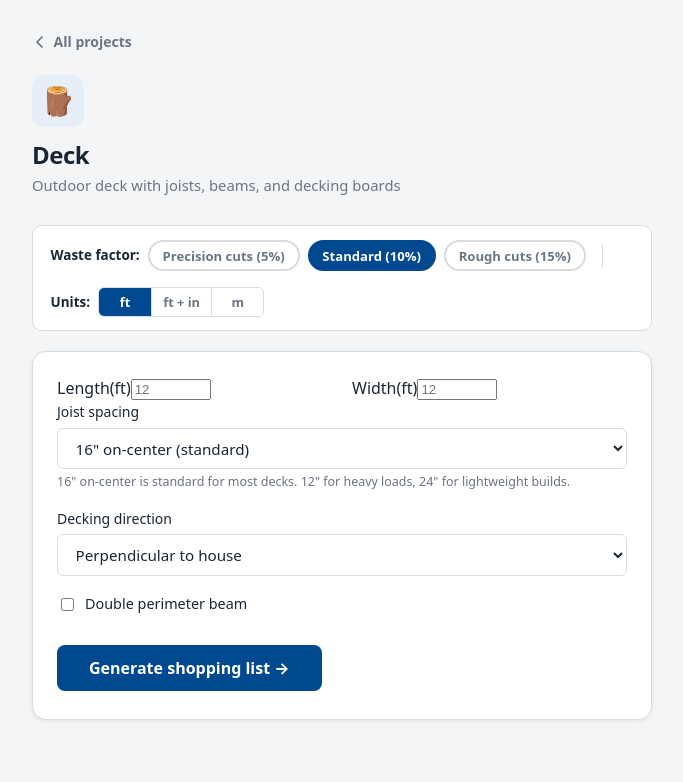
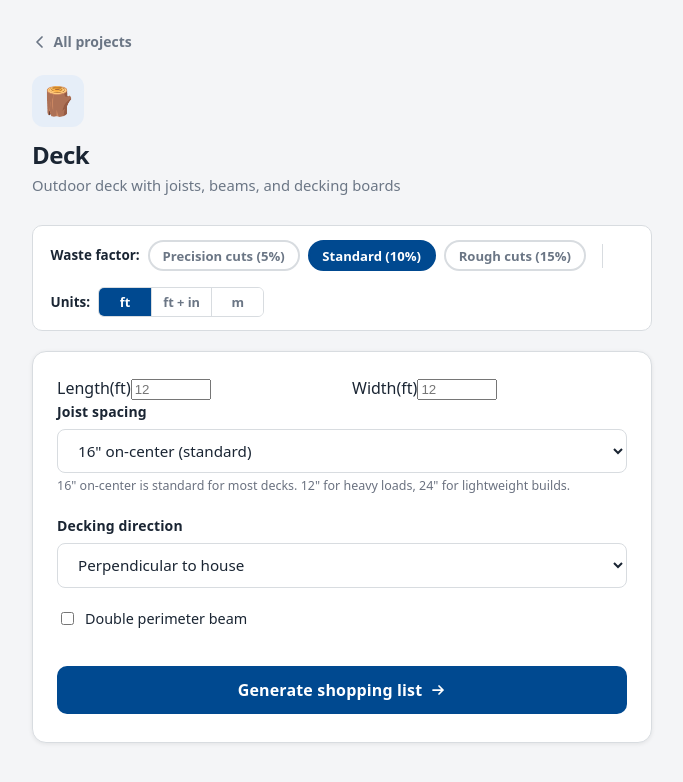
Before and after one commit to prod-slixk/lumber-load-planner, a React (Vite) app: page / in a window 1280 px wide. Both pictures are taken after a click on the button 344 px from the left and 373 px from the top of the page. Shown: the top 782 px of the page, without its empty margins (298-981 px from the left). Built offline with nearby package versions, Linux system fonts and the light colour scheme; no server answers.

Commit message:
feat: polish forms — SubmitButton, shared styles, eslint fixes

```diff
--- a/src/components/forms/DeckForm.tsx
+++ b/src/components/forms/DeckForm.tsx
@@ -7,7 +7,8 @@ import { calculateDeck } from '../../lib/calculations'
 import { useLLPStore } from '../../store'
 import { FormField } from './FormField'
 import { UnitInput } from './UnitInput'
-import { selectStyle, submitBtnStyle, previewBoxStyle, gridTwoStyle } from './shared'
+import { selectStyle, previewBoxStyle, gridTwoStyle } from './shared'
+import { SubmitButton } from './SubmitButton'
 
 const schema = z.object({
   lengthFt: z.coerce
@@ -127,7 +128,7 @@ export default function DeckForm({ onSubmit }: Props) {
         </div>
       )}
 
-      <button type="submit" style={submitBtnStyle}>Generate shopping list →</button>
+      <SubmitButton />
     </form>
   )
 }
--- a/src/components/forms/FenceForm.tsx
+++ b/src/components/forms/FenceForm.tsx
@@ -7,7 +7,8 @@ import { calculateFence } from '../../lib/calculations'
 import { useLLPStore } from '../../store'
 import { FormField } from './FormField'
 import { UnitInput } from './UnitInput'
-import { inputStyle, selectStyle, submitBtnStyle, previewBoxStyle, gridTwoStyle } from './shared'
+import { inputStyle, selectStyle, previewBoxStyle, gridTwoStyle } from './shared'
+import { SubmitButton } from './SubmitButton'
 
 const schema = z.object({
   runLengthFt: z.coerce
@@ -138,7 +139,7 @@ export default function FenceForm({ onSubmit }: Props) {
         </div>
       )}
 
-      <button type="submit" style={submitBtnStyle}>Generate shopping list →</button>
+      <SubmitButton />
     </form>
   )
 }
--- a/src/components/forms/FormField.tsx
+++ b/src/components/forms/FormField.tsx
@@ -14,10 +14,17 @@ interface FormFieldProps {
  */
 export function FormField({ id, label, error, hint, children }: FormFieldProps) {
   return (
-    <div style={{ marginBottom: '1.1rem' }}>
+    <div style={{ marginBottom: '1.25rem' }}>
       <label
         htmlFor={id}
-        style={{ display: 'block', fontWeight: 500, marginBottom: '0.3rem', fontSize: '0.875rem' }}
+        style={{
+          display: 'block',
+          fontWeight: 600,
+          marginBottom: '0.35rem',
+          fontSize: '0.875rem',
+          color: '#1A2533',
+          letterSpacing: '0.01em',
+        }}
       >
         {label}
       </label>
@@ -25,7 +32,7 @@ export function FormField({ id, label, error, hint, children }: FormFieldProps)
       {children}
 
       {hint && (
-        <p style={{ margin: '0.2rem 0 0', fontSize: '0.78rem', color: '#6b7280', lineHeight: 1.4 }}>
+        <p style={{ margin: '0.25rem 0 0', fontSize: '0.78rem', color: '#6b7280', lineHeight: 1.45 }}>
           {hint}
         </p>
       )}
@@ -33,7 +40,7 @@ export function FormField({ id, label, error, hint, children }: FormFieldProps)
         <p
           role="alert"
           aria-live="polite"
-          style={{ margin: '0.2rem 0 0', fontSize: '0.78rem', color: '#dc2626' }}
+          style={{ margin: '0.25rem 0 0', fontSize: '0.78rem', color: '#dc2626', fontWeight: 500 }}
         >
           {error}
         </p>
--- a/src/components/forms/FramingWallForm.tsx
+++ b/src/components/forms/FramingWallForm.tsx
@@ -7,7 +7,8 @@ import { calculateFramingWall } from '../../lib/calculations'
 import { useLLPStore } from '../../store'
 import { FormField } from './FormField'
 import { UnitInput } from './UnitInput'
-import { inputStyle, submitBtnStyle, previewBoxStyle, gridTwoStyle } from './shared'
+import { inputStyle, previewBoxStyle, gridTwoStyle } from './shared'
+import { SubmitButton } from './SubmitButton'
 
 const OC_OPTIONS = [12, 16, 24] as const
 
@@ -130,7 +131,7 @@ export default function FramingWallForm({ onSubmit }: Props) {
         </div>
       )}
 
-      <button type="submit" style={submitBtnStyle}>Generate shopping list →</button>
+      <SubmitButton />
     </form>
   )
 }
--- a/src/components/forms/RaisedGardenBedForm.tsx
+++ b/src/components/forms/RaisedGardenBedForm.tsx
@@ -7,7 +7,8 @@ import { calculateRaisedBed } from '../../lib/calculations'
 import { useLLPStore } from '../../store'
 import { FormField } from './FormField'
 import { UnitInput } from './UnitInput'
-import { inputStyle, selectStyle, submitBtnStyle, previewBoxStyle, gridTwoStyle } from './shared'
+import { inputStyle, selectStyle, previewBoxStyle, gridTwoStyle } from './shared'
+import { SubmitButton } from './SubmitButton'
 
 const BOARD_SIZES = ['2x6', '2x8', '2x10', '2x12'] as const
 
@@ -106,7 +107,7 @@ export default function RaisedGardenBedForm({ onSubmit }: Props) {
         </div>
       )}
 
-      <button type="submit" style={submitBtnStyle}>Generate shopping list →</button>
+      <SubmitButton />
     </form>
   )
 }
--- a/src/components/forms/ShedFloorForm.tsx
+++ b/src/components/forms/ShedFloorForm.tsx
@@ -6,7 +6,8 @@ import type { ShedFloorDimensions } from '../../types'
 import { calculateShedFloor } from '../../lib/calculations'
 import { useLLPStore } from '../../store'
 import { UnitInput } from './UnitInput'
-import { inputStyle, checkboxRowStyle, submitBtnStyle, previewBoxStyle, gridTwoStyle } from './shared'
+import { inputStyle, checkboxRowStyle, previewBoxStyle, gridTwoStyle } from './shared'
+import { SubmitButton } from './SubmitButton'
 
 const JOIST_OC_OPTIONS = [12, 16, 24] as const
 
@@ -124,7 +125,7 @@ export default function ShedFloorForm({ onSubmit }: Props) {
         </div>
       )}
 
-      <button type="submit" style={submitBtnStyle}>Generate shopping list →</button>
+      <SubmitButton />
     </form>
   )
 }
--- /dev/null
+++ b/src/components/forms/SubmitButton.tsx
@@ -0,0 +1,40 @@
+import { useState } from 'react'
+import { submitBtnStyle } from './shared'
+
+interface Props {
+  label?: string
+}
+
+export function SubmitButton({ label = 'Generate shopping list' }: Props) {
+  const [hovered, setHovered] = useState(false)
+  const [active, setActive] = useState(false)
+
+  return (
+    <button
+      type="submit"
+      style={{
+        ...submitBtnStyle,
+        background: active ? '#002f5c' : hovered ? '#003a70' : '#004990',
+        transform: active ? 'translateY(1px)' : hovered ? 'translateY(-1px)' : 'none',
+        boxShadow: hovered && !active
+          ? '0 4px 12px rgba(0,73,144,0.25)'
+          : 'none',
+      }}
+      onMouseEnter={() => setHovered(true)}
+      onMouseLeave={() => { setHovered(false); setActive(false) }}
+      onMouseDown={() => setActive(true)}
+      onMouseUp={() => setActive(false)}
+    >
+      {label}
+      <svg width="16" height="16" viewBox="0 0 16 16" fill="none" aria-hidden="true">
+        <path
+          d="M3 8h10M9 4l4 4-4 4"
+          stroke="currentColor"
+          strokeWidth="1.75"
+          strokeLinecap="round"
+          strokeLinejoin="round"
+        />
+      </svg>
+    </button>
+  )
+}
--- a/src/components/forms/shared.ts
+++ b/src/components/forms/shared.ts
@@ -1,18 +1,27 @@
 import type { CSSProperties } from 'react'
+
+export const labelStyle: CSSProperties = {
+  display: 'block',
+  fontWeight: 600,
+  marginBottom: '0.35rem',
+  fontSize: '0.875rem',
+  color: '#1A2533',
+  letterSpacing: '0.01em',
+}
 
 export const inputStyle: CSSProperties = {
   display: 'block',
   width: '100%',
-  padding: '0.55rem 0.85rem',
+  padding: '0.65rem 1rem',
   border: '1.5px solid #D8DCE0',
-  borderRadius: '6px',
+  borderRadius: '8px',
   fontSize: '0.95rem',
   fontFamily: 'inherit',
   background: '#fff',
   color: '#1A2533',
-  outline: 'none',
+  // No outline:none — browser focus ring must remain visible for a11y
   boxSizing: 'border-box',
-  transition: 'border-color 150ms cubic-bezier(0.4,0,0.2,1)',
+  transition: 'border-color 150ms cubic-bezier(0.4,0,0.2,1), box-shadow 150ms cubic-bezier(0.4,0,0.2,1)',
 }
 
 export const selectStyle: CSSProperties = {
@@ -24,34 +33,42 @@ export const selectStyle: CSSProperties = {
 export const checkboxRowStyle: CSSProperties = {
   display: 'flex',
   alignItems: 'center',
-  gap: '0.5rem',
+  gap: '0.6rem',
   fontSize: '0.9rem',
   cursor: 'pointer',
+  padding: '0.5rem 0',          // larger touch target
+  userSelect: 'none',
 }
 
+/** Base styles only — hover/active state handled in SubmitButton component */
 export const submitBtnStyle: CSSProperties = {
   display: 'inline-flex',
   alignItems: 'center',
-  gap: '0.4rem',
-  padding: '0.75rem 2rem',
+  justifyContent: 'center',
+  gap: '0.5rem',
+  width: '100%',
+  minHeight: '48px',
+  padding: '0.75rem 1.5rem',
   background: '#004990',
   color: '#fff',
   border: 'none',
-  borderRadius: '8px',
+  borderRadius: '10px',
   fontSize: '1rem',
   fontFamily: 'inherit',
   fontWeight: 700,
+  letterSpacing: '0.01em',
   cursor: 'pointer',
-  marginTop: '0.75rem',
-  transition: 'background 150ms cubic-bezier(0.4,0,0.2,1)',
+  marginTop: '1rem',
+  transition: 'background 150ms cubic-bezier(0.4,0,0.2,1), transform 150ms cubic-bezier(0.4,0,0.2,1)',
 }
 
 export const previewBoxStyle: CSSProperties = {
-  background: '#E6EEF8',
-  border: '1px solid #B8CCE8',
+  background: 'var(--llp-blue-light)',
+  border: '1px solid var(--llp-blue-border, #B8CCE8)',
+  borderLeft: '3px solid var(--llp-blue)',
   borderRadius: '8px',
   padding: '1rem 1.25rem',
-  margin: '1.5rem 0 1rem',
+  margin: '1.25rem 0 0.75rem',
 }
 
 export const gridTwoStyle: CSSProperties = {
```
